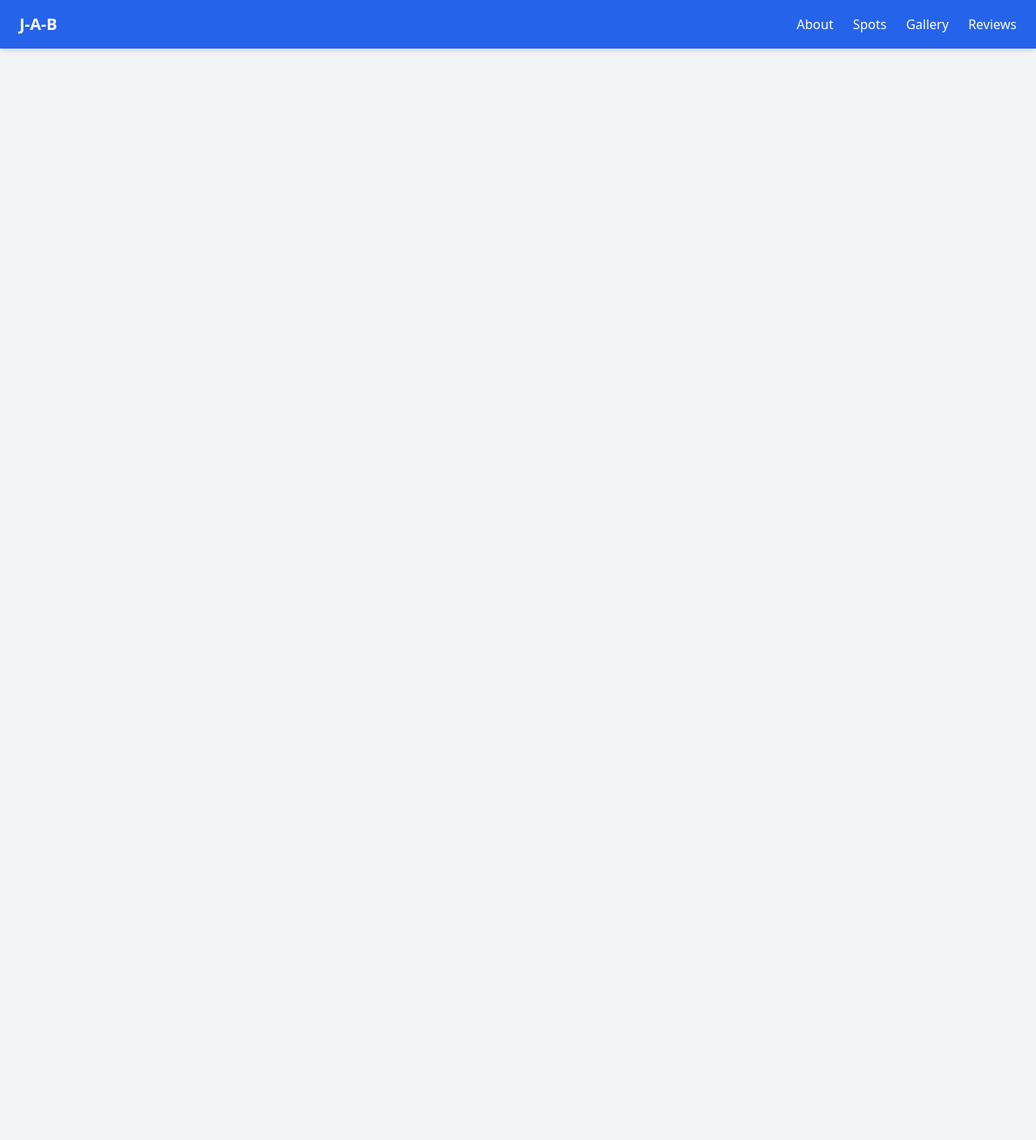
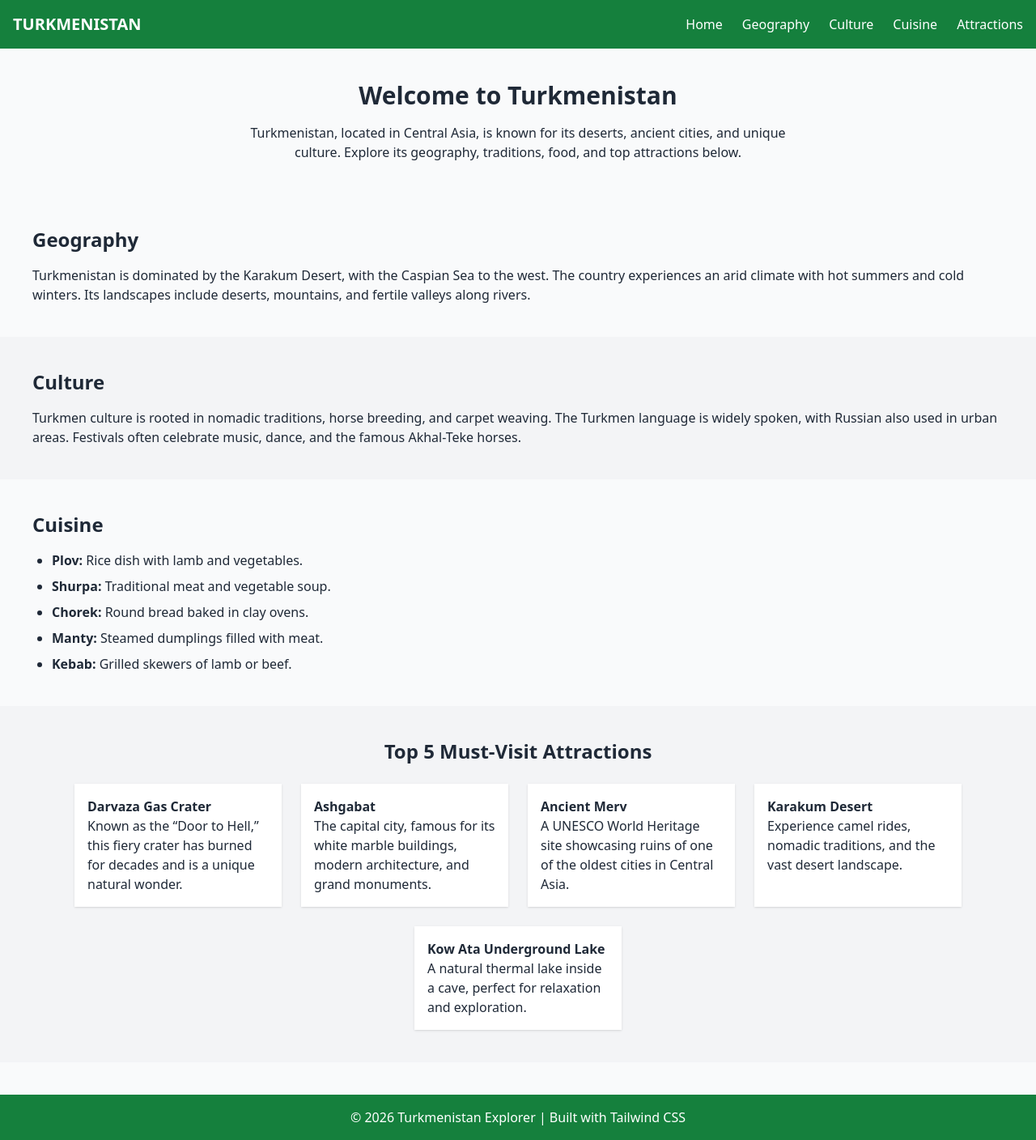
Before and after one commit to lrnzomnlpz/Lorenzo-Manlapaz, a plain HTML site: page index.html in a window 1280 px wide. Shown: the whole page at 81% size. Before the commit the page ends 800 px from the top, so only its background shows below. Drawn offline with nearby package versions, Linux system fonts and the light colour scheme.

Commit message:
Update index.html

```diff
--- a/index.html
+++ b/index.html
@@ -1,24 +1,97 @@
 <!DOCTYPE html>
 <html lang="en">
 <head>
-    <meta charset="UTF-8">
-    <meta name="viewport" content="width=device-width, initial-scale=1.0">
-    <title>TURKMENISTAN</title>
-    <script src="https://cdn.tailwindcss.com"></script>
+  <meta charset="UTF-8">
+  <meta name="viewport" content="width=device-width, initial-scale=1.0">
+  <title>Discover Turkmenistan</title>
+  <script src="https://cdn.tailwindcss.com"></script>
 </head>
-<body class="bg-gray-100 text-gray-800">
+<body class="bg-gray-50 text-gray-800">
 
-    <nav class="fixed top-0 left-0 w-full bg-blue-600 text-white px-6 py-4 shadow-md z-50">
-    <div class="flex justify-between items-center">
-      <h1 class="text-xl font-bold">J-A-B</h1>
-      <ul class="flex space-x-6">
-        <li><a href="#hobbies" class="hover:text-yellow-300">About</a></li>
-        <li><a href="#dream-places" class="hover:text-yellow-300">Spots</a></li>
-        <li><a href="#goals" class="hover:text-yellow-300">Gallery</a></li>
-        <li><a href="#aspirations" class="hover:text-yellow-300">Reviews</a></li>
-      </ul>
+  <!-- Navbar -->
+  <nav class="bg-green-700 text-white p-4 flex justify-between items-center">
+    <h1 class="text-xl font-bold">TURKMENISTAN</h1>
+    <div class="flex space-x-6">
+      <a href="#home" class="hover:text-yellow-300">Home</a>
+      <a href="#geography" class="hover:text-yellow-300">Geography</a>
+      <a href="#culture" class="hover:text-yellow-300">Culture</a>
+      <a href="#food" class="hover:text-yellow-300">Cuisine</a>
+      <a href="#attractions" class="hover:text-yellow-300">Attractions</a>
     </div>
   </nav>
 
+  <!-- Home -->
+  <section id="home" class="p-10 text-center">
+    <h2 class="text-3xl font-bold mb-4">Welcome to Turkmenistan</h2>
+    <p class="max-w-2xl mx-auto">
+      Turkmenistan, located in Central Asia, is known for its deserts, ancient cities, and unique culture.
+      Explore its geography, traditions, food, and top attractions below.
+    </p>
+  </section>
+
+  <!-- Geography -->
+  <section id="geography" class="p-10">
+    <h2 class="text-2xl font-bold mb-4">Geography</h2>
+    <p>
+      Turkmenistan is dominated by the Karakum Desert, with the Caspian Sea to the west.
+      The country experiences an arid climate with hot summers and cold winters.
+      Its landscapes include deserts, mountains, and fertile valleys along rivers.
+    </p>
+  </section>
+
+  <!-- Culture -->
+  <section id="culture" class="p-10 bg-gray-100">
+    <h2 class="text-2xl font-bold mb-4">Culture</h2>
+    <p>
+      Turkmen culture is rooted in nomadic traditions, horse breeding, and carpet weaving.
+      The Turkmen language is widely spoken, with Russian also used in urban areas.
+      Festivals often celebrate music, dance, and the famous Akhal-Teke horses.
+    </p>
+  </section>
+
+  <!-- Cuisine -->
+  <section id="food" class="p-10">
+    <h2 class="text-2xl font-bold mb-4">Cuisine</h2>
+    <ul class="list-disc pl-6 space-y-2">
+      <li><strong>Plov:</strong> Rice dish with lamb and vegetables.</li>
+      <li><strong>Shurpa:</strong> Traditional meat and vegetable soup.</li>
+      <li><strong>Chorek:</strong> Round bread baked in clay ovens.</li>
+      <li><strong>Manty:</strong> Steamed dumplings filled with meat.</li>
+      <li><strong>Kebab:</strong> Grilled skewers of lamb or beef.</li>
+    </ul>
+  </section>
+
+  <!-- Attractions with Flexbox -->
+  <section id="attractions" class="p-10 bg-gray-100">
+    <h2 class="text-2xl font-bold mb-6 text-center">Top 5 Must-Visit Attractions</h2>
+    <div class="flex flex-wrap justify-center gap-6">
+      <div class="bg-white shadow p-4 w-64">
+        <h3 class="font-bold">Darvaza Gas Crater</h3>
+        <p>Known as the “Door to Hell,” this fiery crater has burned for decades and is a unique natural wonder.</p>
+      </div>
+      <div class="bg-white shadow p-4 w-64">
+        <h3 class="font-bold">Ashgabat</h3>
+        <p>The capital city, famous for its white marble buildings, modern architecture, and grand monuments.</p>
+      </div>
+      <div class="bg-white shadow p-4 w-64">
+        <h3 class="font-bold">Ancient Merv</h3>
+        <p>A UNESCO World Heritage site showcasing ruins of one of the oldest cities in Central Asia.</p>
+      </div>
+      <div class="bg-white shadow p-4 w-64">
+        <h3 class="font-bold">Karakum Desert</h3>
+        <p>Experience camel rides, nomadic traditions, and the vast desert landscape.</p>
+      </div>
+      <div class="bg-white shadow p-4 w-64">
+        <h3 class="font-bold">Kow Ata Underground Lake</h3>
+        <p>A natural thermal lake inside a cave, perfect for relaxation and exploration.</p>
+      </div>
+    </div>
+  </section>
+
+  <!-- Footer -->
+  <footer class="bg-green-700 text-white text-center p-4 mt-10">
+    <p>&copy; 2026 Turkmenistan Explorer | Built with Tailwind CSS</p>
+  </footer>
+
 </body>
 </html>
```
